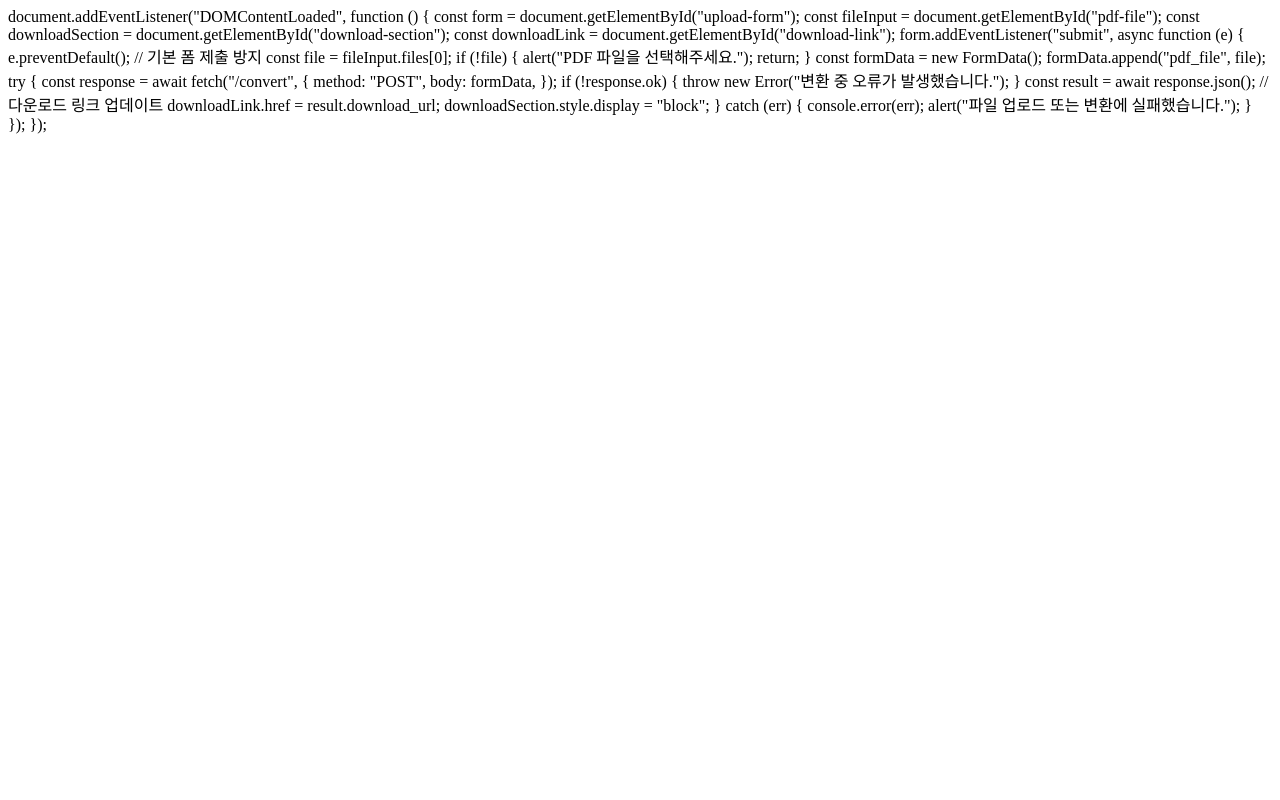
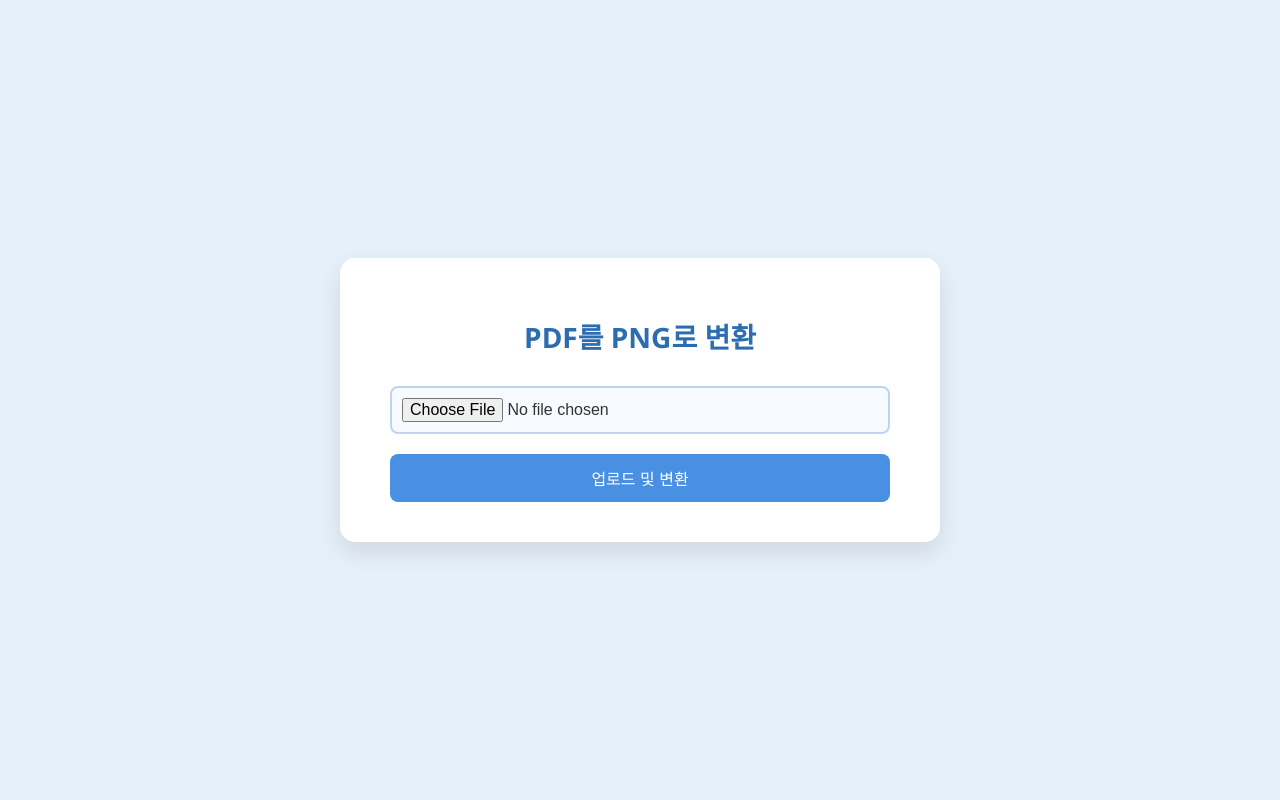
Before and after one commit to kwonssam/pdfupload, a Flask app: page / in a window 1280 px wide. Run offline with Flask 3, Linux system fonts and the light colour scheme.

Commit message:
다시 html

```diff
--- a/templates/index.html
+++ b/templates/index.html
@@ -1,39 +1,27 @@
-document.addEventListener("DOMContentLoaded", function () {
-  const form = document.getElementById("upload-form");
-  const fileInput = document.getElementById("pdf-file");
-  const downloadSection = document.getElementById("download-section");
-  const downloadLink = document.getElementById("download-link");
+<!DOCTYPE html>
+<html lang="ko">
+<head>
+  <meta charset="UTF-8">
+  <title>PDF to PNG 변환기</title>
+  <link rel="stylesheet" href="/static/styles.css">
+</head>
+<body>
+  <div class="container">
+    <h1>PDF를 PNG로 변환</h1>
+    <form id="upload-form">
+      <input type="file" id="pdf-file" accept="application/pdf">
+      <button type="submit">업로드 및 변환</button>
+    </form>
 
-  form.addEventListener("submit", async function (e) {
-    e.preventDefault(); // 기본 폼 제출 방지
+    <div id="result-section" style="display:none;">
+      <h2>변환 완료!</h2>
+      <img id="preview-image" src="" alt="미리보기 이미지" style="max-width: 100%; margin-top: 20px;">
+      <a id="download-link" href="" download>
+        <button style="margin-top: 20px;">이미지 다운로드</button>
+      </a>
+    </div>
+  </div>
 
-    const file = fileInput.files[0];
-    if (!file) {
-      alert("PDF 파일을 선택해주세요.");
-      return;
-    }
-
-    const formData = new FormData();
-    formData.append("pdf_file", file);
-
-    try {
-      const response = await fetch("/convert", {
-        method: "POST",
-        body: formData,
-      });
-
-      if (!response.ok) {
-        throw new Error("변환 중 오류가 발생했습니다.");
-      }
-
-      const result = await response.json();
-
-      // 다운로드 링크 업데이트
-      downloadLink.href = result.download_url;
-      downloadSection.style.display = "block";
-    } catch (err) {
-      console.error(err);
-      alert("파일 업로드 또는 변환에 실패했습니다.");
-    }
-  });
-});
+  <script src="/static/script.js"></script>
+</body>
+</html>
```
